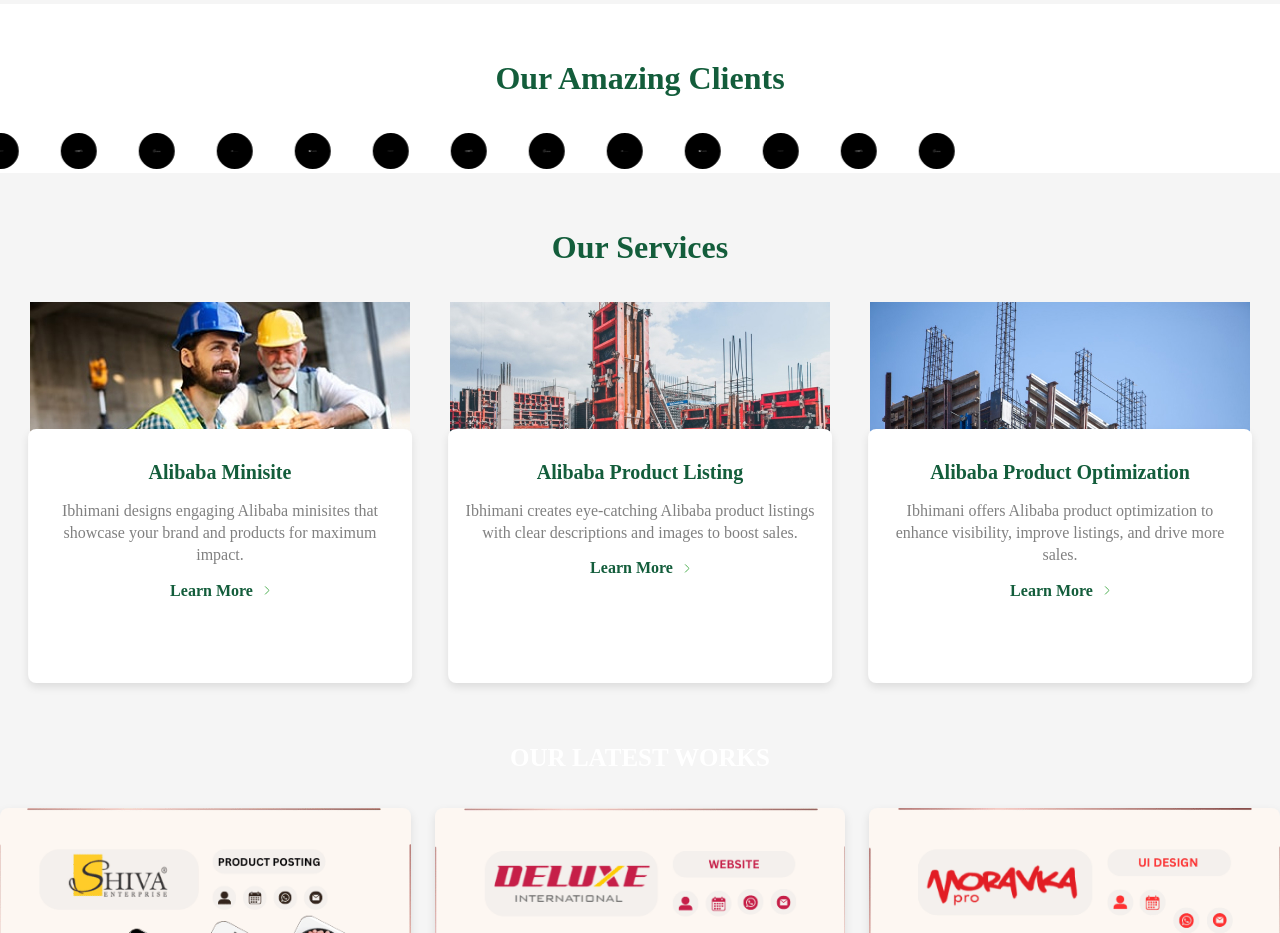
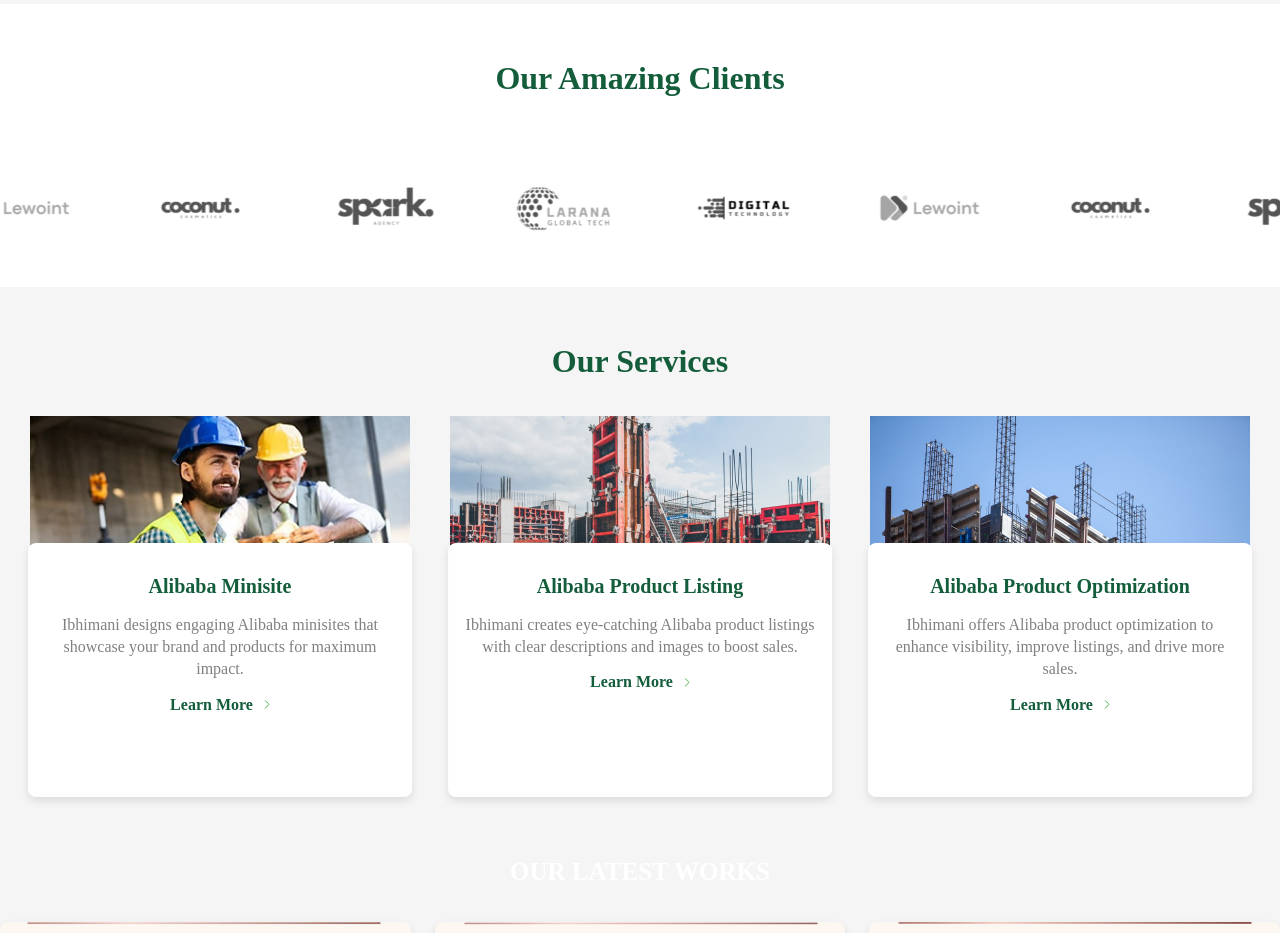
Before and after one commit to hardikbhimani1/Krinu-ibhimani-side, a React (Vite) app: page / in a window 1280 px wide. Shown: the part 1240-2173 px from the top of the page. Built offline with nearby package versions, Linux system fonts and the light colour scheme; a web font is replaced by a local one.

Commit message:
fix icon

```diff
--- a/src/Components/Clients/Client.css
+++ b/src/Components/Clients/Client.css
@@ -25,11 +25,11 @@
     display: inline-block;
   }
 
-  .icon {
+  .icons {
     transition: transform 0.3s ease-in-out;
   }
 
-  .icon:hover {
+  .icons:hover {
     transform: scale(1.1);
   }
 
--- a/src/Components/Clients/Client.jsx
+++ b/src/Components/Clients/Client.jsx
@@ -21,7 +21,7 @@ const Client = () => {
               <img
                 src={src}
                 alt={`Client ${index + 1}`}
-                className="icon"
+                className="icons"
               />
             </a>
           </span>
```
